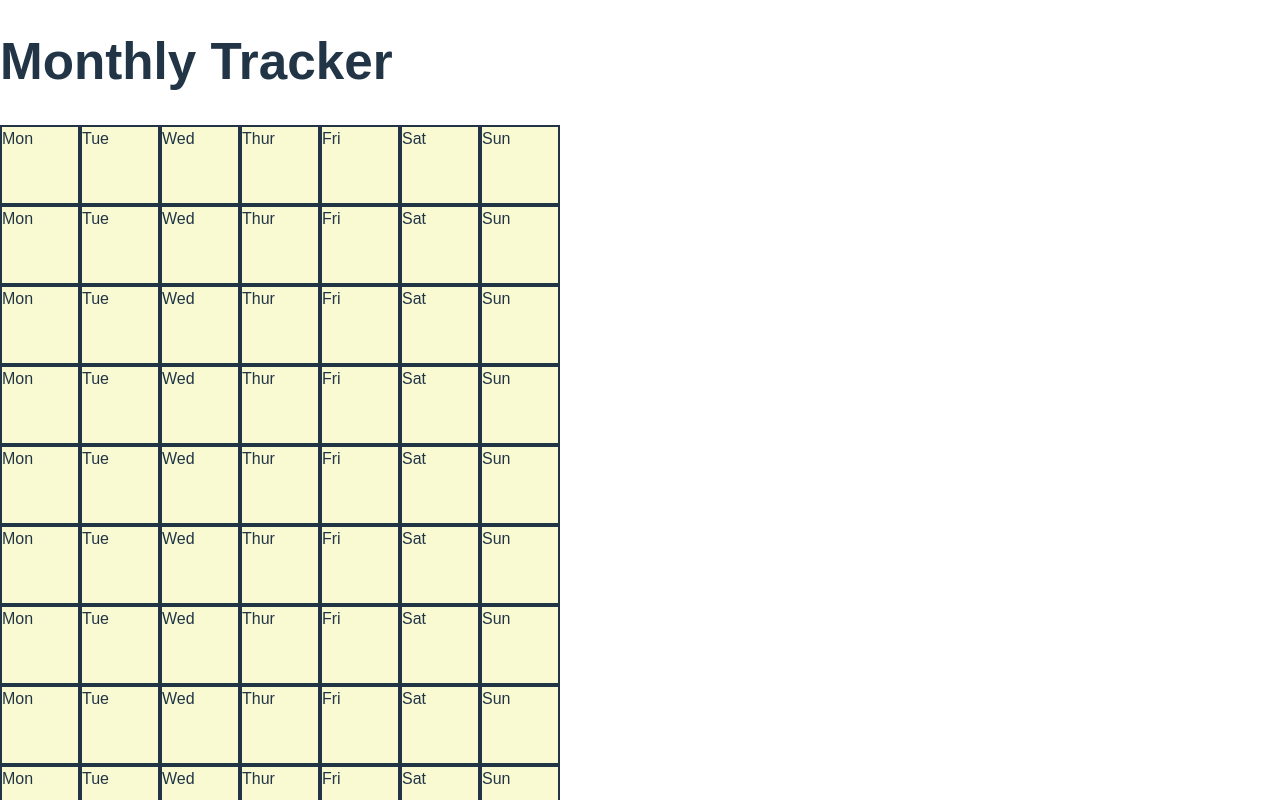
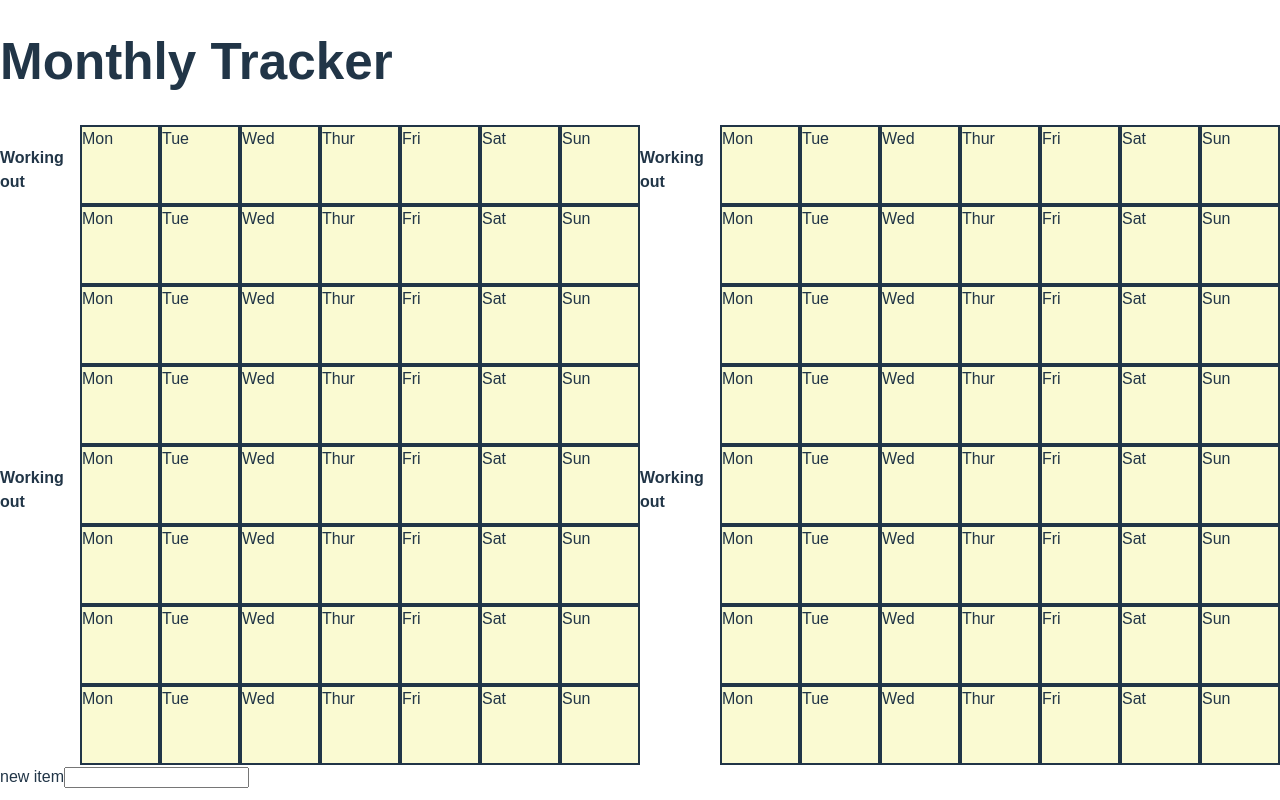
Before and after one commit to ritaqyang/react_project1, a React (Vite) app: page / in a window 1280 px wide. Shown: the top 800 px of the page. Built offline with nearby package versions, Linux system fonts and the light colour scheme.

Commit message:
2 by 2 calendar view done

```diff
--- /dev/null
+++ b/src/AllCalendars.jsx
@@ -0,0 +1,17 @@
+import { MonthlyDisplay } from "./MonthlyDisplay";
+
+export function AllCalendars(){
+    return(
+        <>
+        <div className="calendar-container">
+            <MonthlyDisplay />
+            <MonthlyDisplay />
+
+        </div>
+        <div className="calendar-container">
+            <MonthlyDisplay />
+            <MonthlyDisplay />
+        </div>
+        </>
+    )
+}
--- a/src/App.jsx
+++ b/src/App.jsx
@@ -2,15 +2,14 @@ import "./styles.css"
 import { WeeklyTracker } from "./WeeklyTracker"
 import { NewTodoForm } from "./NewTodoForm"
 import { MonthlyDisplay } from "./MonthlyDisplay"
+import { AllCalendars } from "./AllCalendars"
 
 export default function App(){
   return (
     <>
     <h1>Monthly Tracker</h1>
-    <MonthlyDisplay />
+    <AllCalendars/>
 
-    <MonthlyDisplay />
-    <MonthlyDisplay />
     < NewTodoForm />
 
      <h1 className="header">Todo List</h1>
--- a/src/MonthlyDisplay.jsx
+++ b/src/MonthlyDisplay.jsx
@@ -4,10 +4,14 @@ import { WeeklyTracker } from "./WeeklyTracker";
 export function MonthlyDisplay(){
     return(
         <>
+        <h4>Working out</h4>
+        <div className="month-container">
         <WeeklyTracker />
         <WeeklyTracker />
         <WeeklyTracker />
         <WeeklyTracker />
+        </div>
+
 
         </>
     )
--- a/src/WeeklyTracker.jsx
+++ b/src/WeeklyTracker.jsx
@@ -4,10 +4,9 @@ import {Box} from "./Box";
 export function WeeklyTracker(){
 
 
-
-
   return (
       <>
+
        <div className='container'>
          <Box day="Mon" />
          <Box day="Tue"/>
--- a/src/styles.css
+++ b/src/styles.css
@@ -24,3 +24,14 @@
     background-color: blue;
     border: 2px solid
   }
+
+  .calendar-container{
+    display:flex;
+    flex-direction: row;
+
+  }
+
+  .month-container{
+    display: flex;
+    flex-direction: column;
+  }
```
